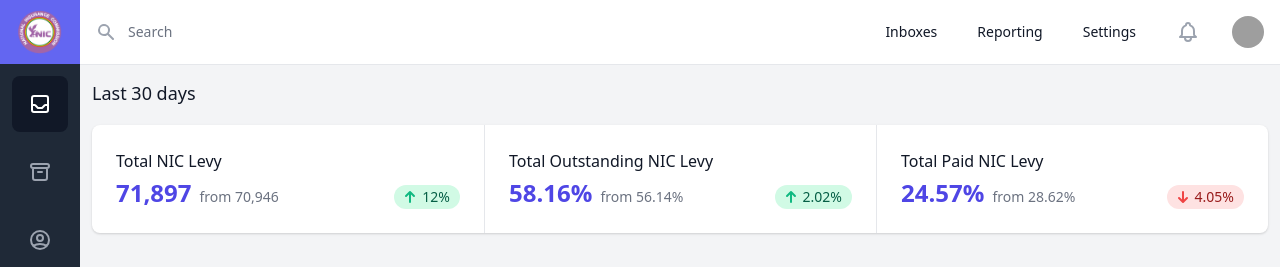
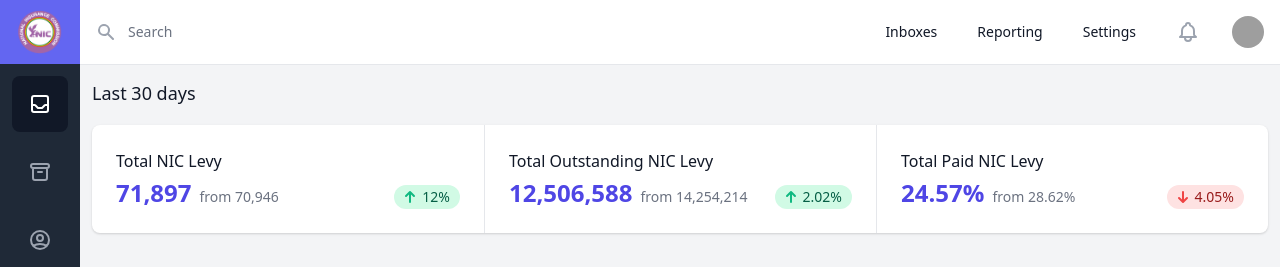
Before and after one commit to Khoby-790/template-nic, a React (Create React App) app: page /nic in a window 1280 px wide. Shown: the top 267 px of the page. Built offline with nearby package versions, Linux system fonts and the light colour scheme; grey boxes are pictures that could not be loaded.

Commit message:
--- Auto-Git Commit ---

```diff
--- a/src/pages/NicStatsExpansion/NicStatsExpansion.tsx
+++ b/src/pages/NicStatsExpansion/NicStatsExpansion.tsx
@@ -43,9 +43,9 @@ const NicStatsExpansion = (props: Props) => {
       </dt>
                             <dd className="mt-1 flex justify-between items-baseline md:block lg:flex">
                                 <div className="flex items-baseline text-2xl font-semibold text-indigo-600">
-                                    58.16%
+                                    12,506,588
           <span className="ml-2 text-sm font-medium text-gray-500">
-                                        from 56.14%
+                                        from 14,254,214
           </span>
                                 </div>
 
```
